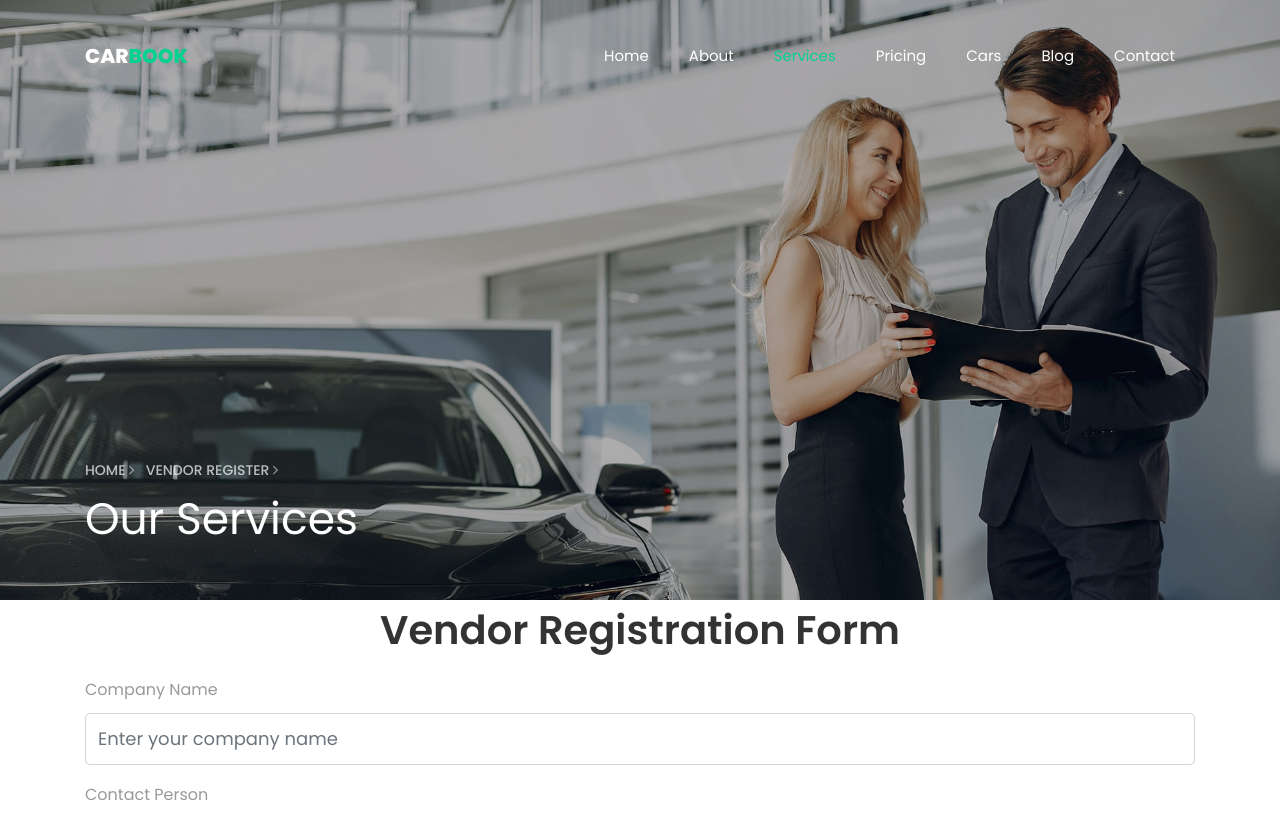
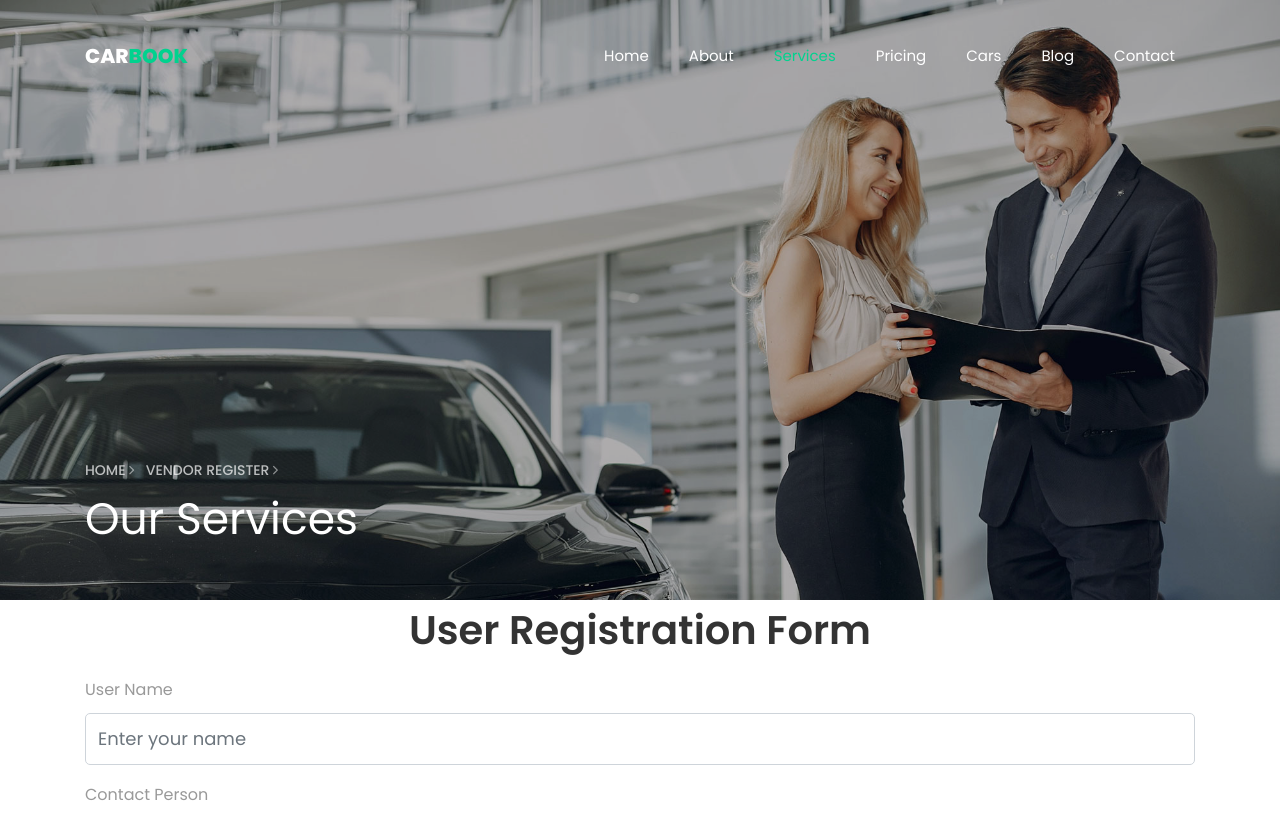
Before and after one commit to hithindeveloper/rental_project_template_html, a plain HTML site: page user_registration.html in a window 1280 px wide. Shown: the top 813 px of the page. Drawn offline with Linux system fonts and the light colour scheme; files whose address does not match are found by name.

Commit message:
change at 11_24_am

```diff
--- a/user_registration.html
+++ b/user_registration.html
@@ -63,17 +63,17 @@
         <div class="container">
             <div class="row justify-content-center">
                 <div class="col-md-7 text-center heading-section ftco-animate fadeInUp ftco-animated">
-                    <h2 class="mb-3">Vendor Registration Form</h2>
+                    <h2 class="mb-3">User Registration Form</h2>
                 </div>
             </div>
         </div>
         <div class="container">
             <form class="vendor_register_form" method="post" action="">
                 <div class="form-group">
-                    <label for="exampleInputEmail1">Company Name</label>
-                    <input type="text" class="form-control company_name" id="company_name"
-                        placeholder="Enter your company name" name="company_name" data-parsley-required
-                        data-parsley-required-message="Please insert your company name">
+                    <label for="exampleInputEmail1">User Name</label>
+                    <input type="text" class="form-control user_name" id="user_name"
+                        placeholder="Enter your name" name="user_name" data-parsley-required
+                        data-parsley-required-message="Please insert your name">
                 </div>
                 <div class="form-group">
                     <label for="exampleInputPassword1">Contact Person</label>
```
Also changed, not shown: vendor_register.html (+1 -0 lines).
